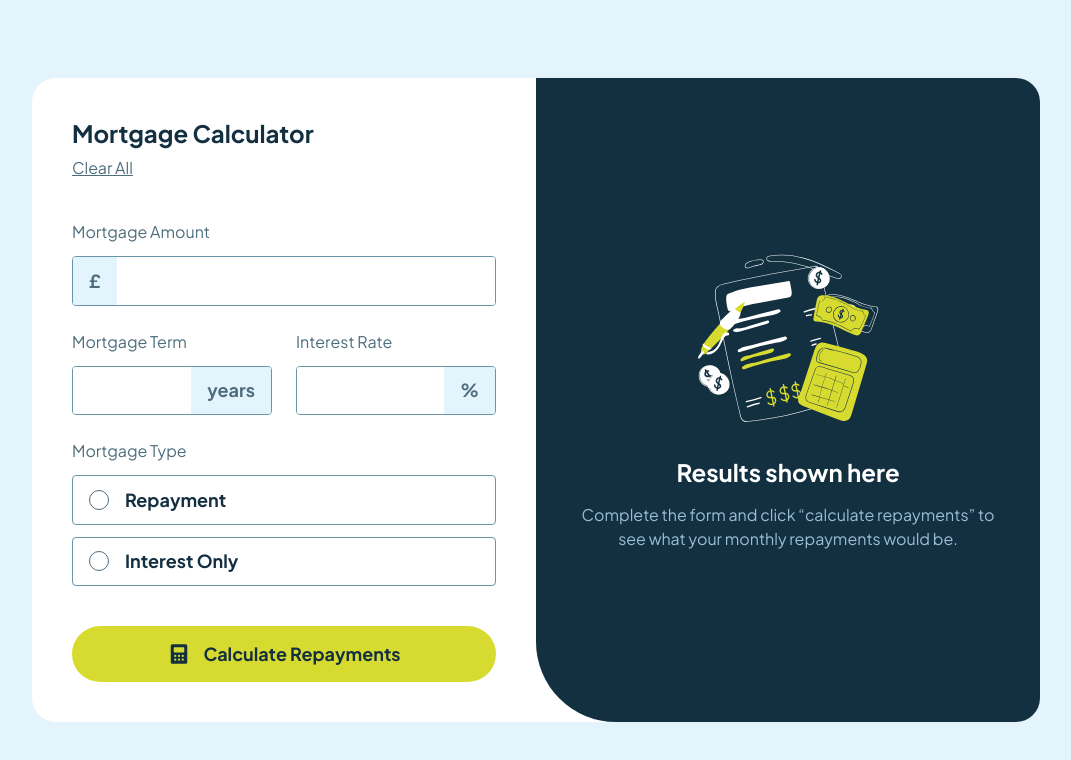
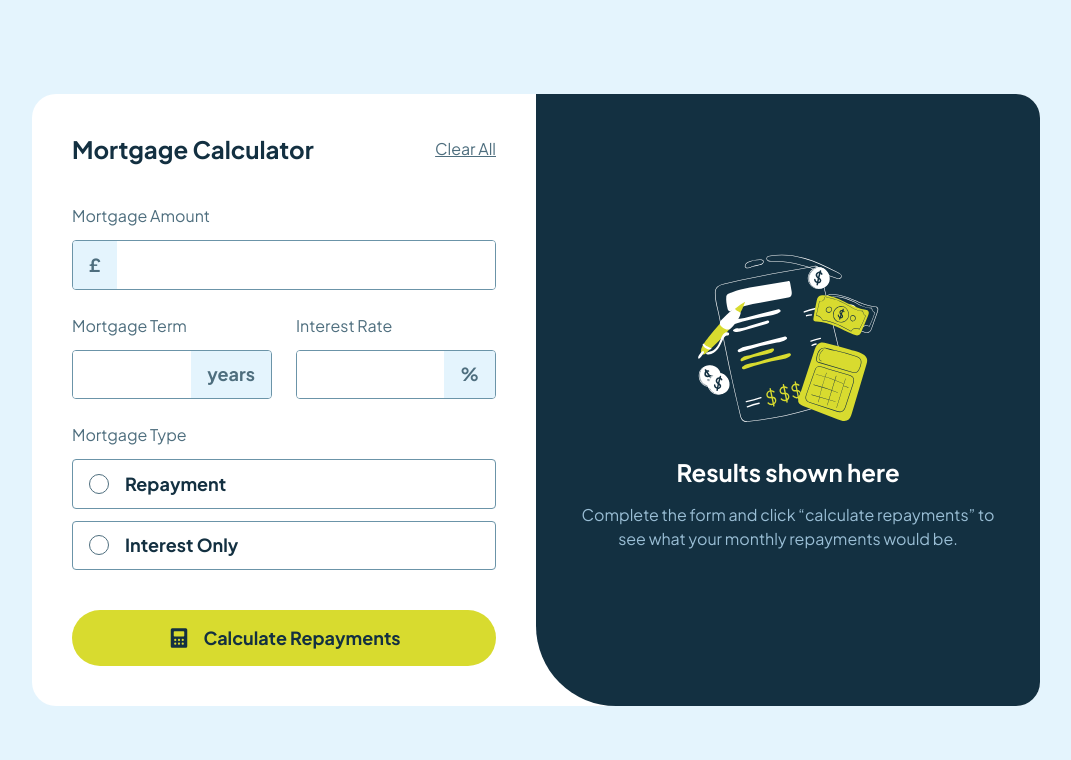
Before and after one commit to sophia-see/mortage-calculator-react, a React (Vite) app: page / in a window 1280 px wide. Shown: the top 760 px of the page, without its empty margins (104-1175 px from the left). Built offline with nearby package versions, Linux system fonts and the light colour scheme.

Commit message:
updated calculator header for tablet and desktop

```diff
--- a/src/components/Calculator.tsx
+++ b/src/components/Calculator.tsx
@@ -22,7 +22,7 @@ export default function Calculator ({ errors }: CalculatorProps ) {
             {/* header */}
             <div
                 className="
-                    flex flex-col gap-2
+                    flex flex-col gap-2 md:flex-row md:justify-between
                 "
             >
                 <div
```
